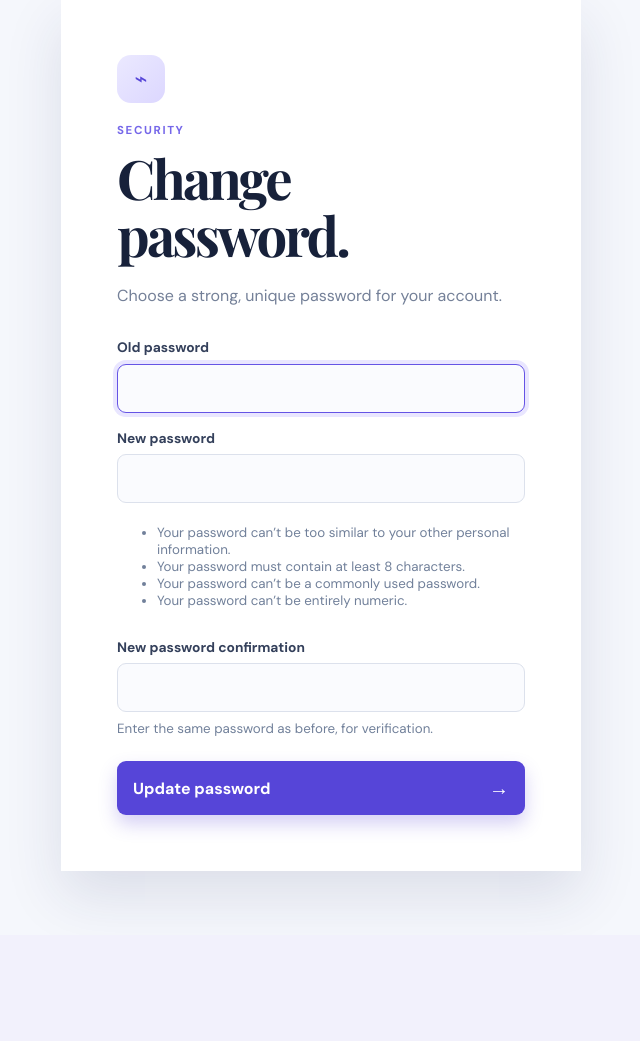
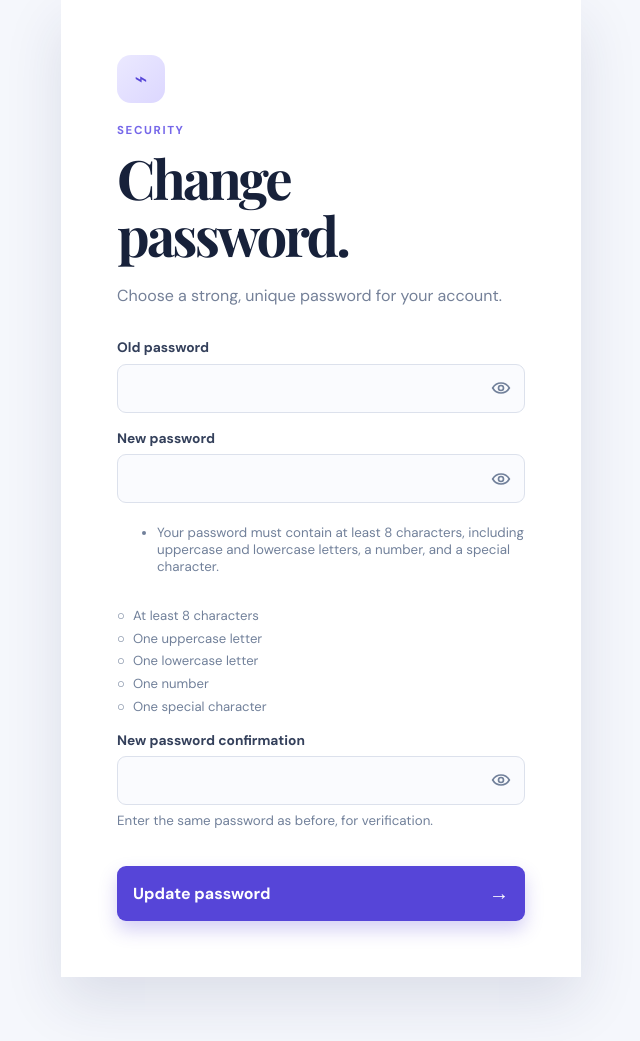
Before and after one commit to chakresh3894-ui/VLog, a Django app: page /password/change/ in a window 1280 px wide. Shown: the part 133-1174 px from the top of the page, without its empty margins (319-959 px from the left). Before the commit the page ends 1022 px from the top, so only its background shows below. Run offline with Django 5.2, Linux system fonts and the light colour scheme; the visitor is signed in with stand-in values (Sample User, id 1).

Commit message:
Add strong password validation and reveal controls

```diff
--- /dev/null
+++ b/accounts/password_validators.py
@@ -0,0 +1,50 @@
+import re
+from difflib import SequenceMatcher
+
+from django.core.exceptions import ValidationError
+
+
+class StrongPasswordValidator:
+    """Require a strong password that is not similar to the username."""
+
+    def validate(self, password, user=None):
+        username = getattr(user, "username", "") if user else ""
+        username = username.strip().lower()
+
+        if username:
+            password_normalized = re.sub(r"[^a-z0-9]", "", password.lower())
+            username_normalized = re.sub(r"[^a-z0-9]", "", username)
+
+            is_similar = (
+                username_normalized
+                and (
+                    password_normalized == username_normalized
+                    or SequenceMatcher(None, password_normalized, username_normalized).ratio() >= 0.7
+                )
+            )
+            if is_similar:
+                raise ValidationError(
+                    "Your password must not be similar to your username.",
+                    code="password_too_similar",
+                )
+
+        strong_password = (
+            len(password) >= 8
+            and re.search(r"[A-Z]", password)
+            and re.search(r"[a-z]", password)
+            and re.search(r"\d", password)
+            and re.search(r"[^A-Za-z0-9\s]", password)
+        )
+
+        if not strong_password:
+            raise ValidationError(
+                "Your password must contain at least 8 characters, including uppercase "
+                "and lowercase letters, a number, and a special character.",
+                code="password_too_weak",
+            )
+
+    def get_help_text(self):
+        return (
+            "Your password must contain at least 8 characters, including uppercase "
+            "and lowercase letters, a number, and a special character."
+        )
--- a/config/settings.py
+++ b/config/settings.py
@@ -43,10 +43,7 @@ DATABASES = {"default": {
 }}
 
 AUTH_PASSWORD_VALIDATORS = [
-    {"NAME": "django.contrib.auth.password_validation.UserAttributeSimilarityValidator"},
-    {"NAME": "django.contrib.auth.password_validation.MinimumLengthValidator"},
-    {"NAME": "django.contrib.auth.password_validation.CommonPasswordValidator"},
-    {"NAME": "django.contrib.auth.password_validation.NumericPasswordValidator"},
+    {"NAME": "accounts.password_validators.StrongPasswordValidator"},
 ]
 LANGUAGE_CODE = "en-us"
 TIME_ZONE = "UTC"
--- a/static/css/styles.css
+++ b/static/css/styles.css
@@ -70,6 +70,20 @@ small { color: #71809a; }
 .secondary-button { background: #17213a; border-radius: 9px; color: white; display: inline-block; margin-top: .75rem; padding: .85rem 1rem; }
 .back-to-login { margin: 1.5rem 0 0; text-align: center; }
 .otp-field input { font-size: 1.75rem; letter-spacing: .55em; padding-left: 1.2rem; text-align: center; }
+.password-wrapper { position: relative; }
+.password-wrapper input { padding-right: 3.2rem; }
+.password-toggle { align-items: center; background: transparent; border: 0; color: #71809a; cursor: pointer; display: flex; height: 100%; justify-content: center; position: absolute; right: 0; top: 0; width: 3rem; }
+.password-toggle:hover, .password-toggle:focus { color: #5645d8; outline: 0; }
+.password-toggle svg { height: 20px; width: 20px; }
+.password-checklist { display: grid; gap: .35rem; list-style: none; margin: .75rem 0 0; padding: 0; }
+.password-checklist li { color: #71809a; font-size: .82rem; }
+.password-checklist li::before { content: '○'; display: inline-block; margin-right: .5rem; }
+.password-checklist li.met { color: #168043; }
+.password-checklist li.met::before { content: '✓'; font-weight: 700; }
+.password-checklist li.unmet { color: #bd2331; }
+.password-match { display: block; font-size: .82rem; margin-top: .35rem; }
+.password-match.met { color: #168043; }
+.password-match.unmet { color: #bd2331; }
 
 @media (max-width: 720px) {
   .site-header { padding: .85rem 1rem; }
--- /dev/null
+++ b/static/js/password.js
@@ -0,0 +1,79 @@
+document.addEventListener("DOMContentLoaded", () => {
+  const eyeOpen = '<svg viewBox="0 0 24 24" fill="none" stroke="currentColor" stroke-width="2" aria-hidden="true"><path d="M2 12s3.5-6 10-6 10 6 10 6-3.5 6-10 6S2 12 2 12Z"/><circle cx="12" cy="12" r="3"/></svg>';
+  const eyeClosed = '<svg viewBox="0 0 24 24" fill="none" stroke="currentColor" stroke-width="2" aria-hidden="true"><path d="M3 3l18 18M10.6 10.7a2 2 0 002.7 2.7M9.9 5.3A11 11 0 0112 5c6.5 0 10 7 10 7a16 16 0 01-2.1 3.1M6.5 6.5C3.5 8.5 2 12 2 12s3.5 7 10 7c1.5 0 2.8-.3 4-.8"/></svg>';
+
+  document.querySelectorAll('input[type="password"]').forEach((input) => {
+    const wrapper = document.createElement("div");
+    wrapper.className = "password-wrapper";
+    input.parentNode.insertBefore(wrapper, input);
+    wrapper.appendChild(input);
+
+    const button = document.createElement("button");
+    button.type = "button";
+    button.className = "password-toggle";
+    button.setAttribute("aria-label", "Show password");
+    button.setAttribute("aria-pressed", "false");
+    button.innerHTML = eyeOpen;
+    wrapper.appendChild(button);
+
+    button.addEventListener("click", () => {
+      const show = input.type === "password";
+      input.type = show ? "text" : "password";
+      button.setAttribute("aria-label", show ? "Hide password" : "Show password");
+      button.setAttribute("aria-pressed", show ? "true" : "false");
+      button.innerHTML = show ? eyeClosed : eyeOpen;
+      input.focus();
+    });
+  });
+
+  const primary = document.querySelector("#id_password1, #id_new_password1");
+  if (!primary) return;
+
+  const rules = [
+    ["At least 8 characters", (value) => value.length >= 8],
+    ["One uppercase letter", (value) => /[A-Z]/.test(value)],
+    ["One lowercase letter", (value) => /[a-z]/.test(value)],
+    ["One number", (value) => /\d/.test(value)],
+    ["One special character", (value) => /[^A-Za-z0-9\s]/.test(value)],
+  ];
+
+  const checklist = document.createElement("ul");
+  checklist.className = "password-checklist";
+  checklist.setAttribute("aria-label", "Password requirements");
+
+  rules.forEach(([label]) => {
+    const item = document.createElement("li");
+    item.textContent = label;
+    checklist.appendChild(item);
+  });
+
+  primary.closest(".field").appendChild(checklist);
+
+  const confirmation = document.querySelector("#id_password2, #id_new_password2");
+  const matchMessage = confirmation ? document.createElement("span") : null;
+  if (matchMessage) {
+    matchMessage.className = "password-match";
+    confirmation.closest(".field").appendChild(matchMessage);
+  }
+
+  const update = () => {
+    const value = primary.value;
+    [...checklist.children].forEach((item, index) => {
+      const met = rules[index][1](value);
+      item.classList.toggle("met", met);
+      item.classList.toggle("unmet", !met && value.length > 0);
+    });
+
+    if (matchMessage) {
+      const matches = confirmation.value.length > 0 && confirmation.value === value;
+      matchMessage.textContent = confirmation.value
+        ? (matches ? "Passwords match." : "Passwords do not match.")
+        : "";
+      matchMessage.className = "password-match " + (confirmation.value ? (matches ? "met" : "unmet") : "");
+    }
+  };
+
+  primary.addEventListener("input", update);
+  if (confirmation) confirmation.addEventListener("input", update);
+  update();
+});
--- a/templates/base.html
+++ b/templates/base.html
@@ -1,4 +1,6 @@
 {% load static %}
 <!doctype html>
-<html lang="en"><head><meta charset="utf-8"><meta name="viewport" content="width=device-width, initial-scale=1"><title>{% block title %}Auth Portal{% endblock %}</title><link rel="stylesheet" href="{% static 'css/styles.css' %}?v=2"></head>
-<body><header class="site-header"><a class="brand" href="{% url 'accounts:dashboard' %}"><span>✦</span> Auth Portal</a>{% if user.is_authenticated %}<nav>{% if user.is_superuser %}<a href="{% url 'accounts:admin_overview' %}">Admin overview</a>{% endif %}<a href="{% url 'accounts:password_change' %}">Change password</a><form method="post" action="{% url 'accounts:logout' %}">{% csrf_token %}<button class="nav-button" type="submit">Log out</button></form></nav>{% endif %}</header><main>{% for message in messages %}<p class="message">{{ message }}</p>{% endfor %}{% block content %}{% endblock %}</main></body></html>
+<html lang="en"><head><meta charset="utf-8"><meta name="viewport" content="width=device-width, initial-scale=1"><title>{% block title %}Auth Portal{% endblock %}</title><link rel="stylesheet" href="{% static 'css/styles.css' %}?v=3"></head>
+<body><header class="site-header"><a class="brand" href="{% url 'accounts:dashboard' %}"><span>✦</span> Auth Portal</a>{% if user.is_authenticated %}<nav>{% if user.is_superuser %}<a href="{% url 'accounts:admin_overview' %}">Admin overview</a>{% endif %}<a href="{% url 'accounts:password_change' %}">Change password</a><form method="post" action="{% url 'accounts:logout' %}">{% csrf_token %}<button class="nav-button" type="submit">Log out</button></form></nav>{% endif %}</header><main>{% for message in messages %}<p class="message">{{ message }}</p>{% endfor %}{% block content %}{% endblock %}</main>
+<script src="{% static 'js/password.js' %}?v=1"></script>
+</body></html>
```
Also changed, not shown: accounts/forms.py (+7 -0 lines), 1 other file.
